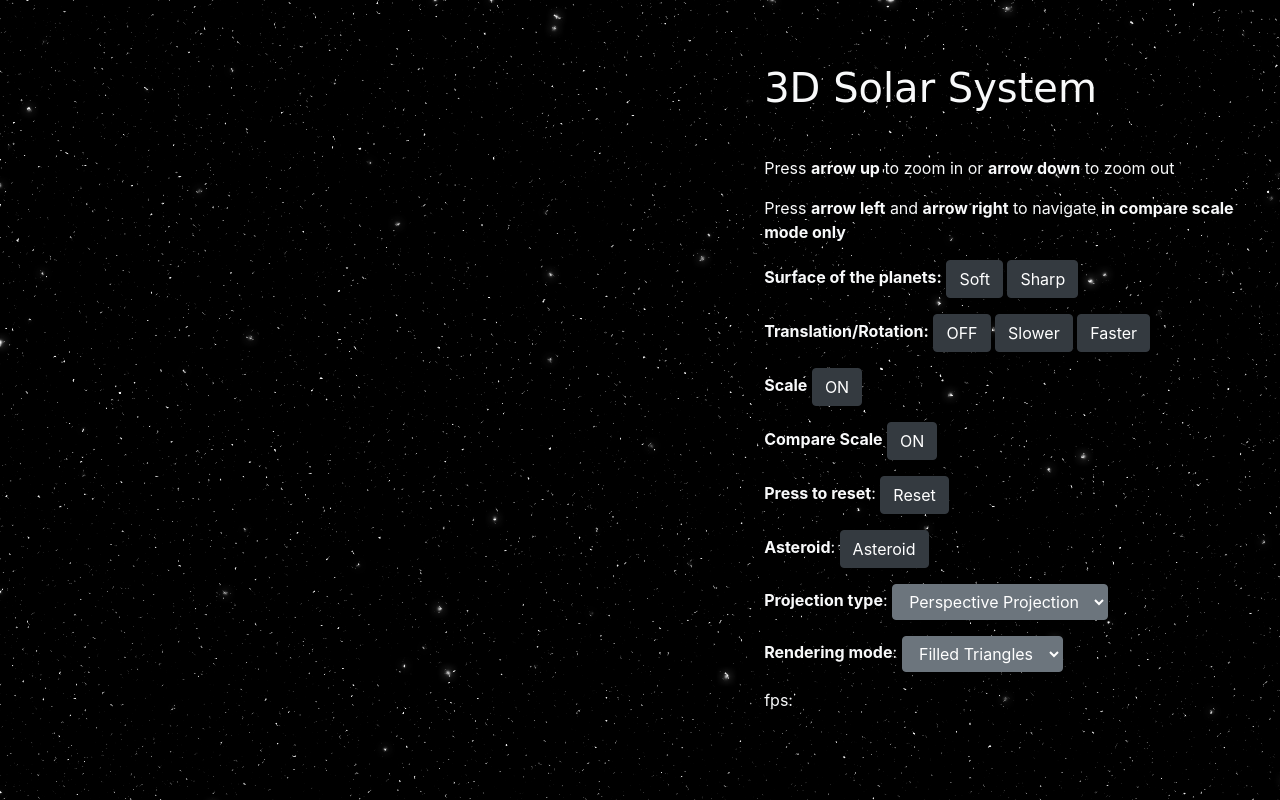
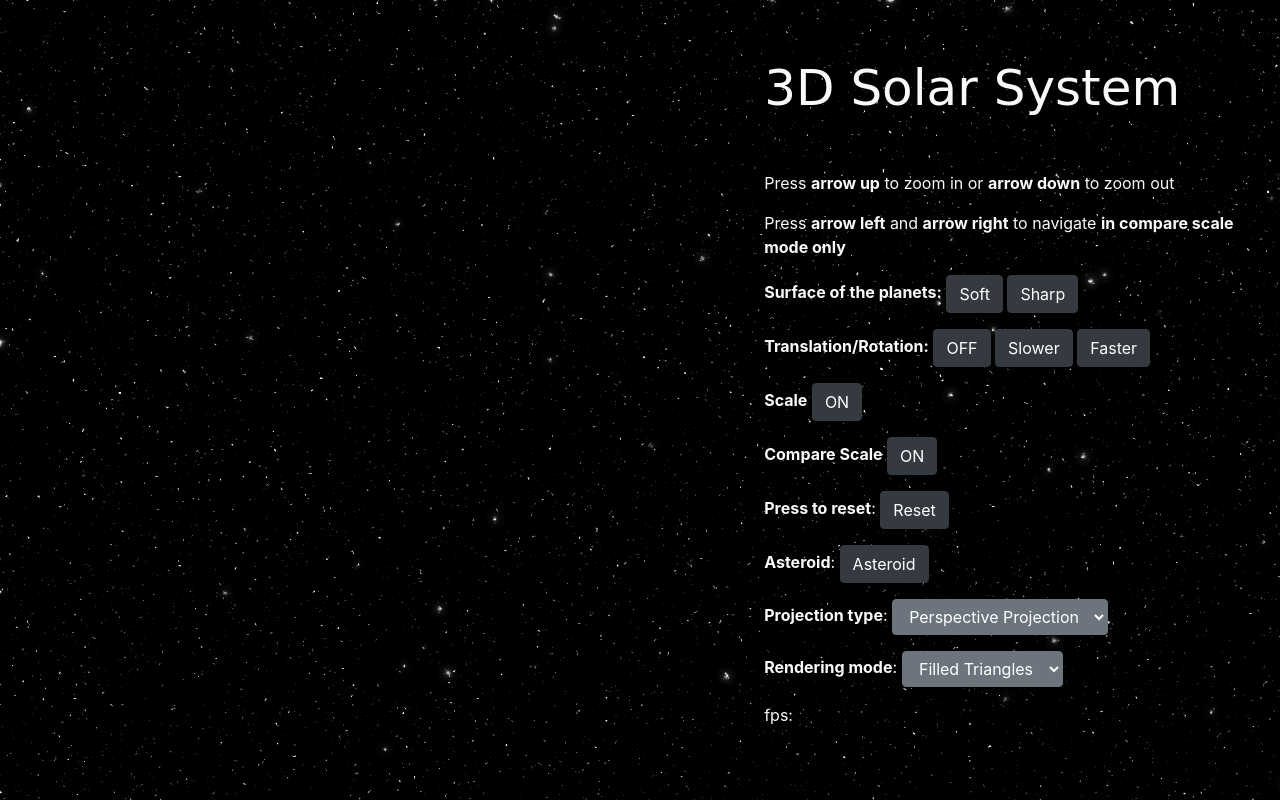
Before and after one commit to PedroG-8/Solar-system, a plain HTML site: page docs/index.html in a window 1280 px wide. Drawn offline with nearby package versions, Linux system fonts and the light colour scheme; a script that the page names is missing; a web font is replaced by a local one.

Commit message:
so uma cena

```diff
--- a/docs/index.html
+++ b/docs/index.html
@@ -23,7 +23,7 @@ html, body {
 h2 {
   line-height: 3.0;
   font-family: 'Bungee Outline', cursive;
-  font-size: 40px;
+  font-size: 50px;
   margin-top: 0;
 }
 </style>
@@ -245,7 +245,7 @@ h2 {
 		</div>
 		<div class="col-md-5 text-light">
 
-      <h2><span data-toggle="tooltip" data-placement="right" data-html="true" title="Pedro Goncalves <b>88859</b><br>Pedro Silva <b>89228</b>">3D Solar System</span></h2>
+      <h2><span data-toggle="tooltip" data-placement="left" data-html="true" title="Pedro Goncalves <b>88859</b><br>Pedro Silva <b>89228</b>">3D Solar System</span></h2>
 
       <p>Press <b>arrow up</b> to zoom in or <b>arrow down</b> to zoom out</p>
       <p>Press <b>arrow left</b> and <b>arrow right</b> to navigate <b>in compare scale mode only</b></p>
--- a/docs/sistema_solar.js
+++ b/docs/sistema_solar.js
@@ -167,6 +167,7 @@ function initBuffers( model ) {
     cubeVertexIndexBuffer.numItems = 216;
   }
   else {
+
     triangleVertexPositionBuffer = gl.createBuffer();
   	gl.bindBuffer(gl.ARRAY_BUFFER, triangleVertexPositionBuffer);
   	gl.bufferData(gl.ARRAY_BUFFER, new Float32Array(model.vertices), gl.STATIC_DRAW);
```
